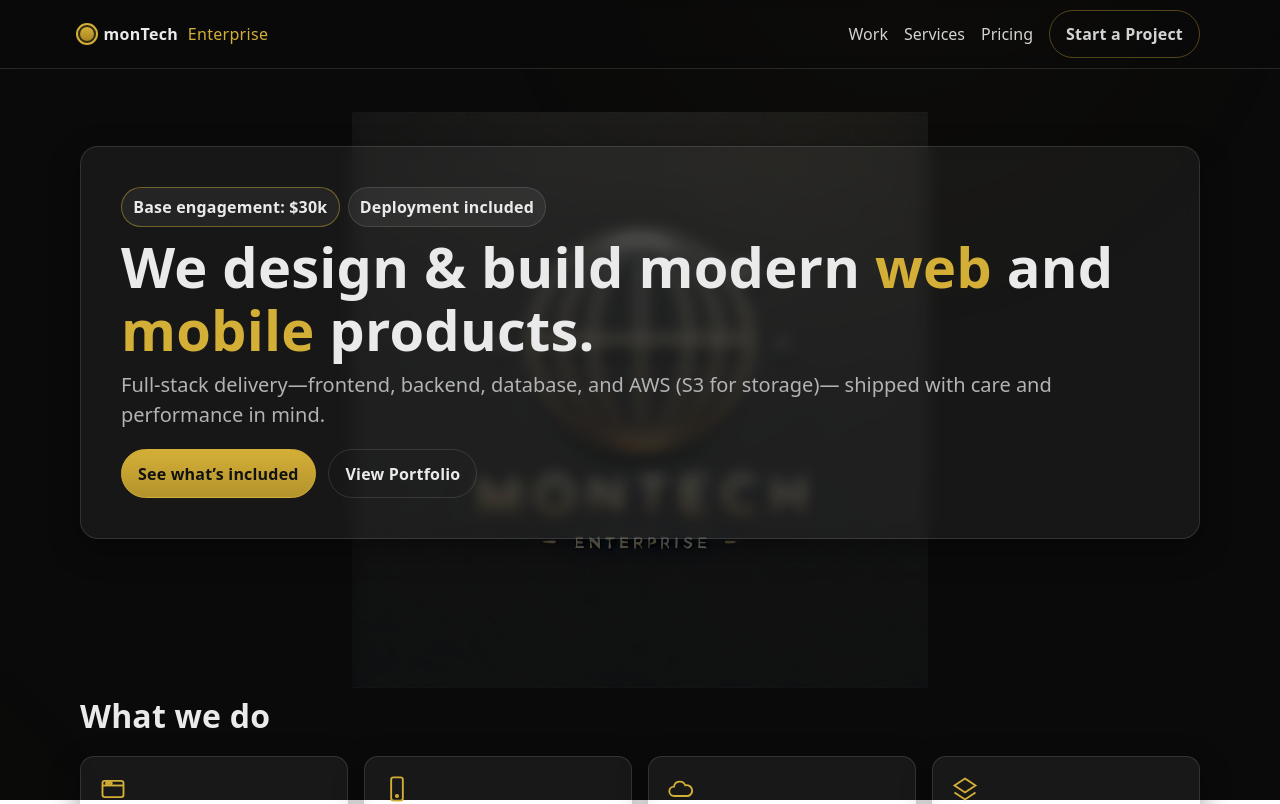
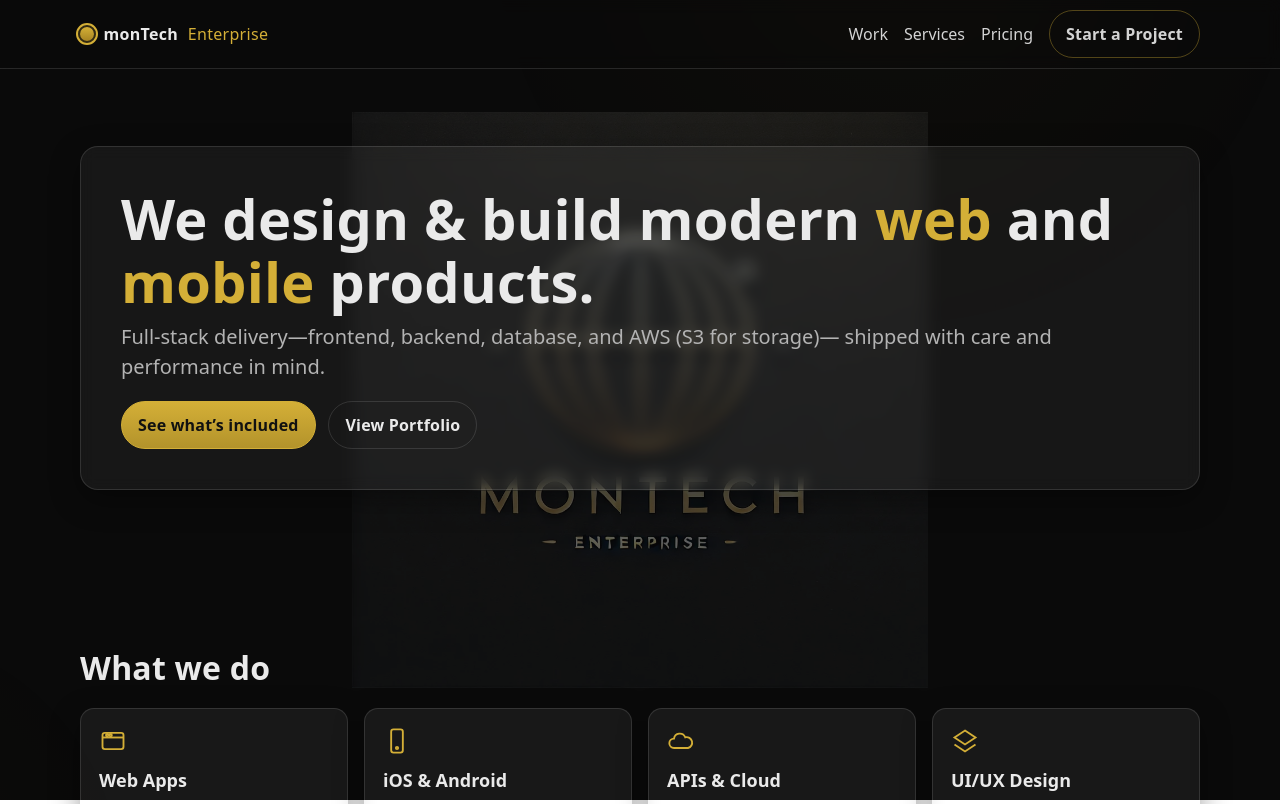
Before and after one commit to lamontaddo/montech, a React (Vite) app: page / in a window 1280 px wide. Shown: the top 804 px of the page. Built offline with nearby package versions, Linux system fonts and the light colour scheme.

Commit message:
chore: site update

```diff
--- a/src/App.jsx
+++ b/src/App.jsx
@@ -28,10 +28,7 @@ export default function App() {
         <section className="hero">
           <div className="container">
             <div className="glass hero-card">
-              <div className="hero-topline">
-                <span className="badge badge--gold">Base engagement: $30k</span>
-                <span className="badge" style={{ marginLeft: '.5rem' }}>Deployment included</span>
-              </div>
+
               <h1>
                 We design & build modern <em>web</em> and <em>mobile</em> products.
               </h1>
```
